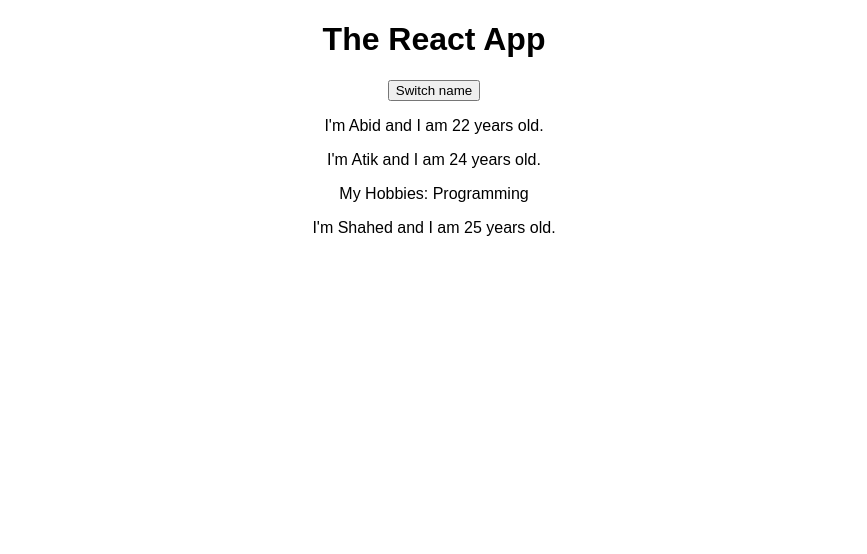
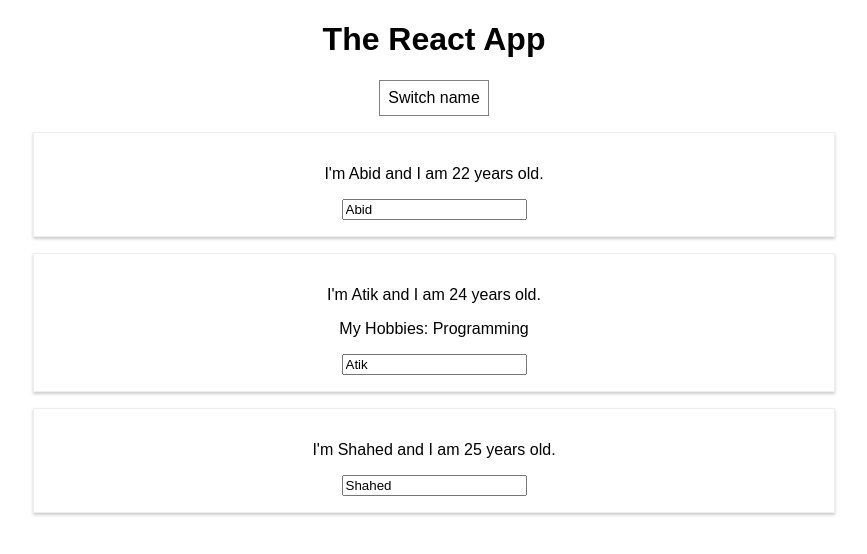
Before and after one commit to fmabid/react-new, a React (Create React App) app: page / in a window 1280 px wide. Shown: the top 554 px of the page, without its empty margins (206-1073 px from the left). Built offline with nearby package versions, Linux system fonts and the light colour scheme.

Commit message:
Working with style

```diff
--- a/src/App.js
+++ b/src/App.js
@@ -6,20 +6,30 @@ import Person from './Person/Person';
 class App extends Component {
   state = {
     persons: [
-      {name:'Abid', age: 22},
-      {name:'Atik', age: 24},
-      {name:'Shahed', age: 25}
+      {name: 'Abid', age: 22},
+      {name: 'Atik', age: 24},
+      {name: 'Shahed', age: 25}
     ],
     otherState: "some other value."
   };
 
-  switchNameHandler = (newName) =>{
+  switchNameHandler = (newName) =>{  // For the click event.
     //console.log("Clicked")
     this.setState({
       persons: [
         {name: newName, age: 22},
-        {name:'Atik', age: 24},
-        {name:'Shahed', age: 32}
+        {name: 'Atik', age: 24},
+        {name: 'Shahed', age: 32}
+      ]
+    })
+  };
+
+  nameChangedHandler = (event) => {  //   For handling the input event.
+    this.setState({
+      persons: [
+        {name: "Abid", age: 22},
+        {name: event.target.value, age: 24},
+        {name: 'Shahed', age: 25}
       ]
     })
   };
@@ -29,14 +39,17 @@ class App extends Component {
       <div className="App">
         <h1>The React App</h1>
 
-        <button onClick={this.switchNameHandler.bind(this, 'Ony')}>Switch name</button>
+        <button
+          className="btnStyle"
+          onClick={this.switchNameHandler.bind(this, 'Ony')}>Switch name</button>
         <Person
           name={this.state.persons[0].name}
           age={this.state.persons[0].age} />
         <Person
           name={this.state.persons[1].name}
           age={this.state.persons[1].age}
-          click={this.switchNameHandler.bind(this, 'Abid!!!')}>My Hobbies: Programming</Person>
+          click={this.switchNameHandler.bind(this, 'Abid!!!')}
+          changed={this.nameChangedHandler}>My Hobbies: Programming</Person>
         <Person
           name={this.state.persons[2].name}
           age={this.state.persons[2].age} />
--- /dev/null
+++ b/src/Person/Person.css
@@ -0,0 +1,16 @@
+.Person{
+    width: 60%;
+    margin: 16px auto;
+    border: 1px solid #eee;
+    box-shadow: 0 2px 3px #cccccc;
+    padding: 16px;
+    text-align: center;
+}
+
+.btnStyle{
+    background-color: white;
+    font: inherit;
+    border: 1px solid gray;
+    padding: 8px;
+    cursor: pointer;
+}
--- a/src/Person/Person.js
+++ b/src/Person/Person.js
@@ -1,11 +1,14 @@
 import React from 'react';
 
+import "./Person.css";
 
 const person = (props) => {
   return (
-    <div>
+    <div className="Person">
       <p onClick={props.click}>I'm {props.name} and I am {props.age} years old.</p>
       <p>{props.children}</p>
+
+      <input type="text" onChange={props.changed} value={props.name}/>
     </div>
   )
 };
```
